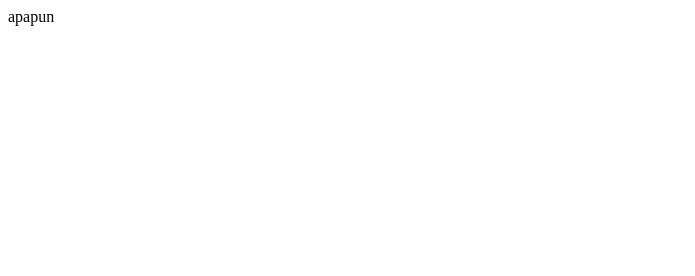
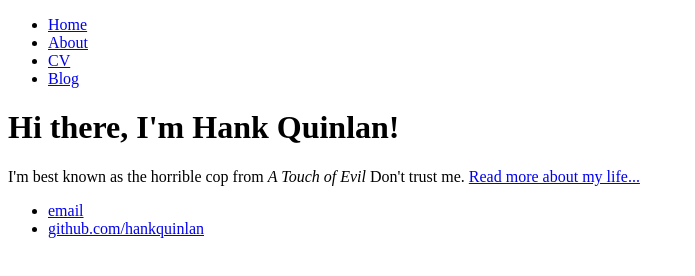
Before and after one commit to daveemmanuel/daveemmanuel.github.io, a plain HTML site: page index.html in a window 1280 px wide. Shown: the whole page, without its empty margins (0-695 px from the left). Drawn offline with Linux system fonts and the light colour scheme.

Commit message:
Isi Data

```diff
--- a/index.html
+++ b/index.html
@@ -1 +1,28 @@
-apapun
+<!DOCTYPE html>
+<html>
+	<head>
+		<title>Hank Quinlan, Horrible Cop</title>
+	</head>
+	<body>
+		<nav>
+    		<ul>
+        		<li><a href="/">Home</a></li>
+	        	<li><a href="/about">About</a></li>
+        		<li><a href="/cv">CV</a></li>
+        		<li><a href="/blog">Blog</a></li>
+    		</ul>
+		</nav>
+		<div class="container">
+    		<div class="blurb">
+        		<h1>Hi there, I'm Hank Quinlan!</h1>
+				<p>I'm best known as the horrible cop from <em>A Touch of Evil</em> Don't trust me. <a href="/about">Read more about my life...</a></p>
+    		</div><!-- /.blurb -->
+		</div><!-- /.container -->
+		<footer>
+    		<ul>
+        		<li><a href="mailto:hankquinlanhub@gmail.com">email</a></li>
+        		<li><a href="https://github.com/hankquinlan">github.com/hankquinlan</a></li>
+			</ul>
+		</footer>
+	</body>
+</html>
```
